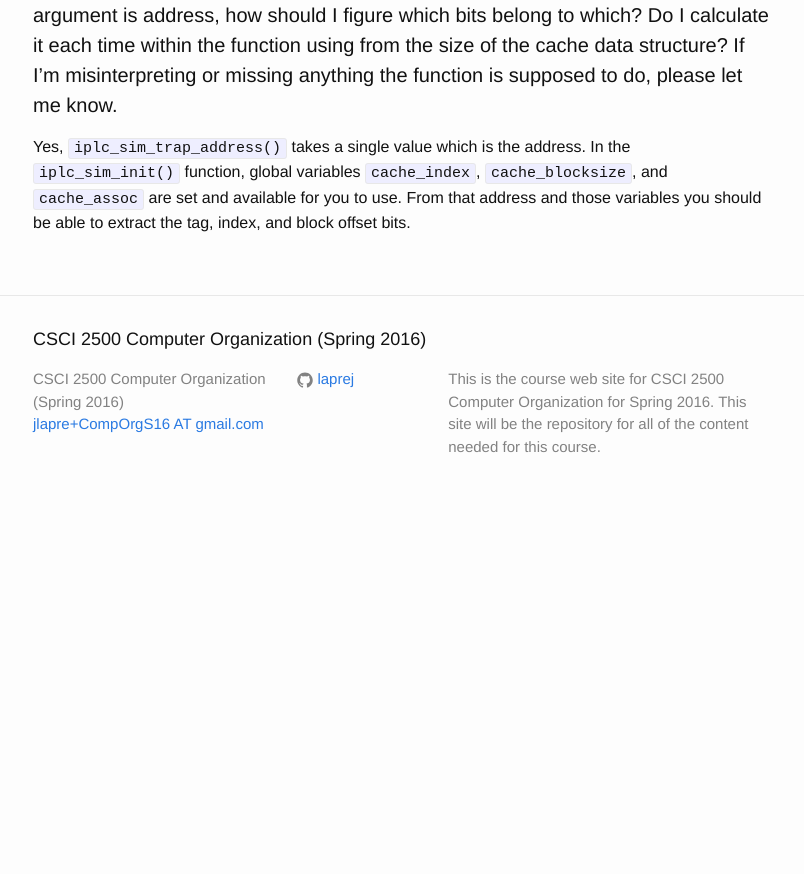
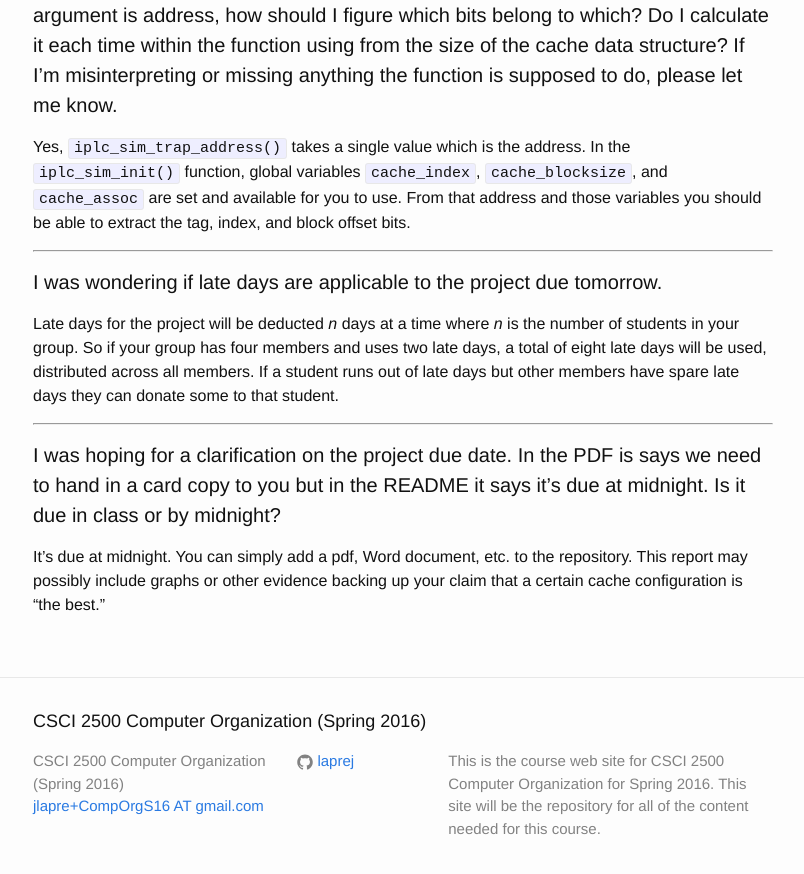
Before and after one commit to RPI-CSCI-2500-2016-Spring/RPI-CSCI-2500-2016-Spring.github.io, a Jekyll site: the page built from _posts/2016-04-20-project-questions.md, in a window 1280 px wide and 900 px high, scrolled down 3812 px. Shown: the top 874 px of the window, without its empty margins (237-1041 px from the left). Built offline with Jekyll 4.4.1, drawn with Linux system fonts in a browser that asks for light colours; before the commit the page ends 4330 px from its top, so only the background shows below that; some of the changed text lies outside the part shown.

Commit message:
Added Q15/16

```diff
--- a/_posts/2016-04-20-project-questions.md
+++ b/_posts/2016-04-20-project-questions.md
@@ -171,3 +171,23 @@ See the answer for <a href="#Q2">question 2</a> above.
 Yes, `iplc_sim_trap_address()` takes a single value which is the address.
 In the `iplc_sim_init()` function, global variables `cache_index`, `cache_blocksize`, and `cache_assoc` are set and available for you to use.
 From that address and those variables you should be able to extract the tag, index, and block offset bits.
+
+---------------------------------------
+
+<a id="Q15"></a>
+
+#### I was wondering if late days are applicable to the project due tomorrow.
+
+Late days for the project will be deducted *n* days at a time where *n* is the number of students in your group.
+So if your group has four members and uses two late days, a total of eight late days will be used, distributed across all members.
+If a student runs out of late days but other members have spare late days they can donate some to that student.
+
+---------------------------------------
+
+<a id="Q16"></a>
+
+#### I was hoping for a clarification on the project due date. In the PDF is says we need to hand in a card copy to you but in the README it says it's due at midnight. Is it due in class or by midnight?
+
+It's due at midnight.
+You can simply add a pdf, Word document, etc. to the repository.
+This report may possibly include graphs or other evidence backing up your claim that a certain cache configuration is "the best."
```
Also changed, not shown: other parts of _posts/2016-04-20-project-questions.md (+1 -1 lines).
